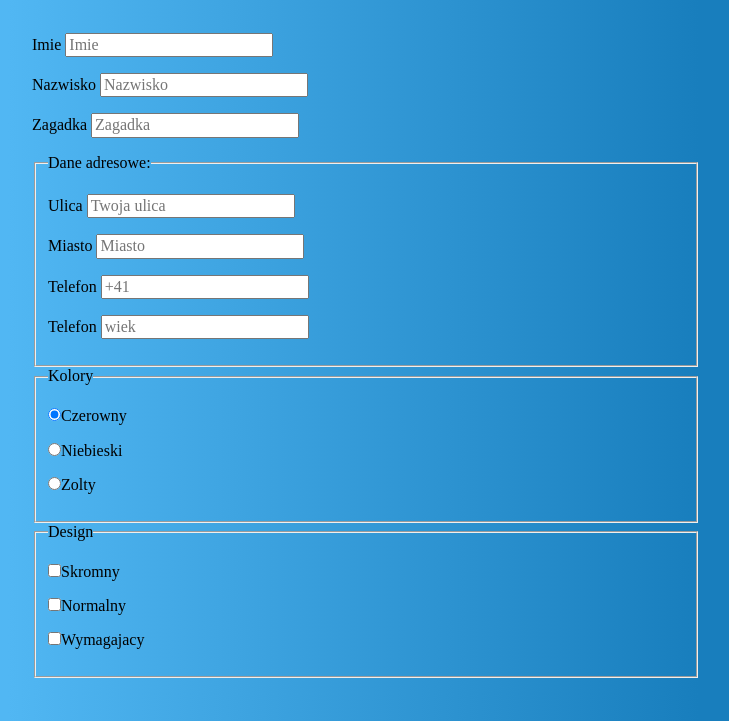
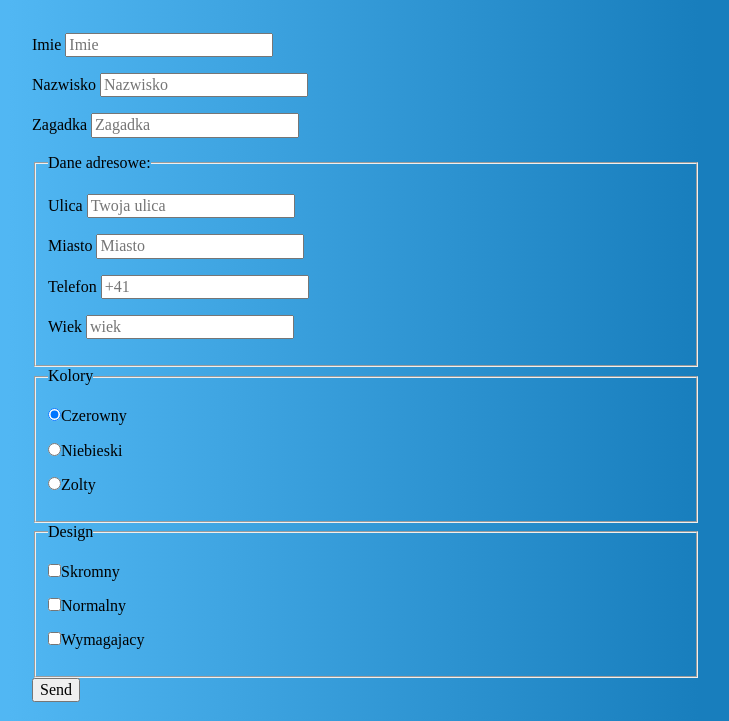
Before and after one commit to MaxOssowski/simpleForm, a plain HTML site: page index.html in a window 1280 px wide. Shown: the part 79-800 px from the top of the page, without its empty margins (274-1003 px from the left). Drawn offline with Linux system fonts and the light colour scheme.

Commit message:
Change age filed to number and add send form

```diff
--- a/index.html
+++ b/index.html
@@ -15,7 +15,7 @@
             <h1 class="page-header__heading">Formularz</h1>
         </header>
         <section class="form">
-            <form>
+            <form action="https://forms.cotenfrontend.pl" method="post">
                 <p>
                     <label for="name">Imie</label>
                     <input id="name" type="text" name="name" placeholder="Imie"/>
@@ -43,8 +43,8 @@
                         <input type="tel" name="phone" id="phone" placeholder="+41"/>
                     </p>
                     <p>
-                        <label for="age">Telefon</label>
-                        <input type="tel" name="age" id="age" placeholder="wiek"/>
+                        <label for="age">Wiek</label>
+                        <input type="number" name="age" id="age" placeholder="wiek"/>
                     </p>
                 </fieldset>
                 <fieldset>
@@ -72,6 +72,7 @@
                     <Label><input name="design" type="checkbox" value="major"/>Wymagajacy</Label>
                 </p>
                 </fieldset>
+                <input type="submit" value="Send"/>
             </form>
         </section>
     </main>
```
